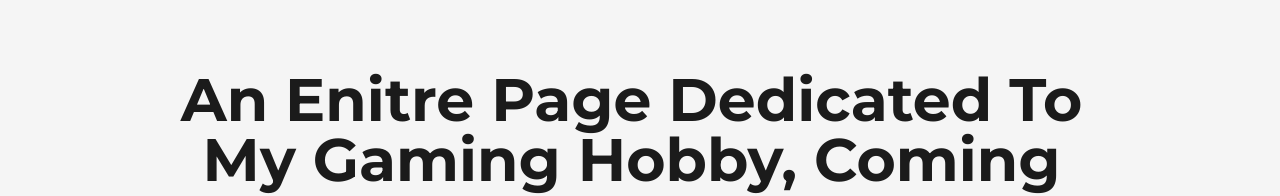
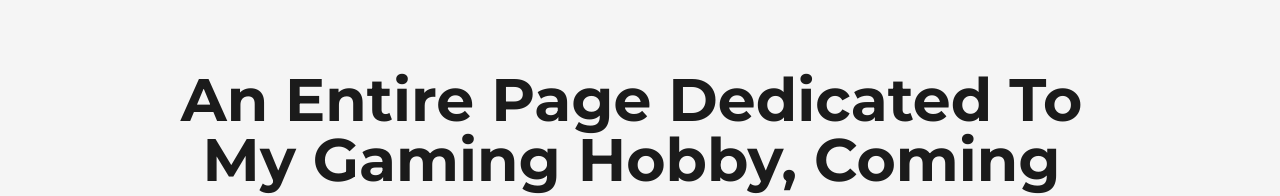
Before and after one commit to tgalg/tom-gallagher, a Next.js app: page /gaming in a window 1280 px wide. Shown: the part 162-358 px from the top of the page. Built offline with nearby package versions, Linux system fonts and the light colour scheme.

Commit message:
chore: degeen

```diff
--- a/src/app/gaming/page.tsx
+++ b/src/app/gaming/page.tsx
@@ -14,7 +14,7 @@ const gaming = (props: Props) => {
   return (
     <main>
       <Nexus>
-        <AnimatedText text="An Enitre Page Dedicated To My Gaming Hobby, Coming Soon!" />
+        <AnimatedText text="An Entire Page Dedicated To My Gaming Hobby, Coming Soon!" />
       </Nexus>
     </main>
   )
```
